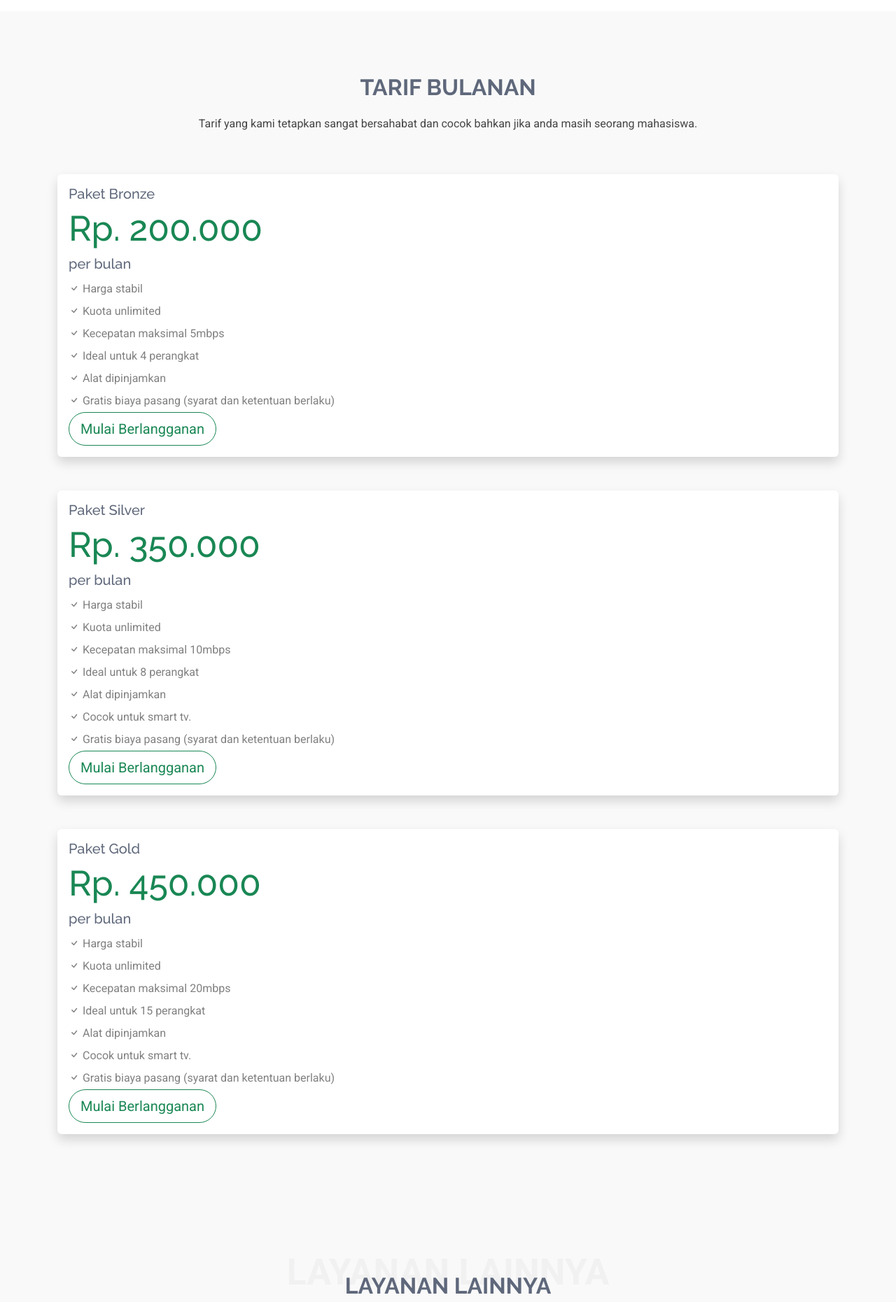
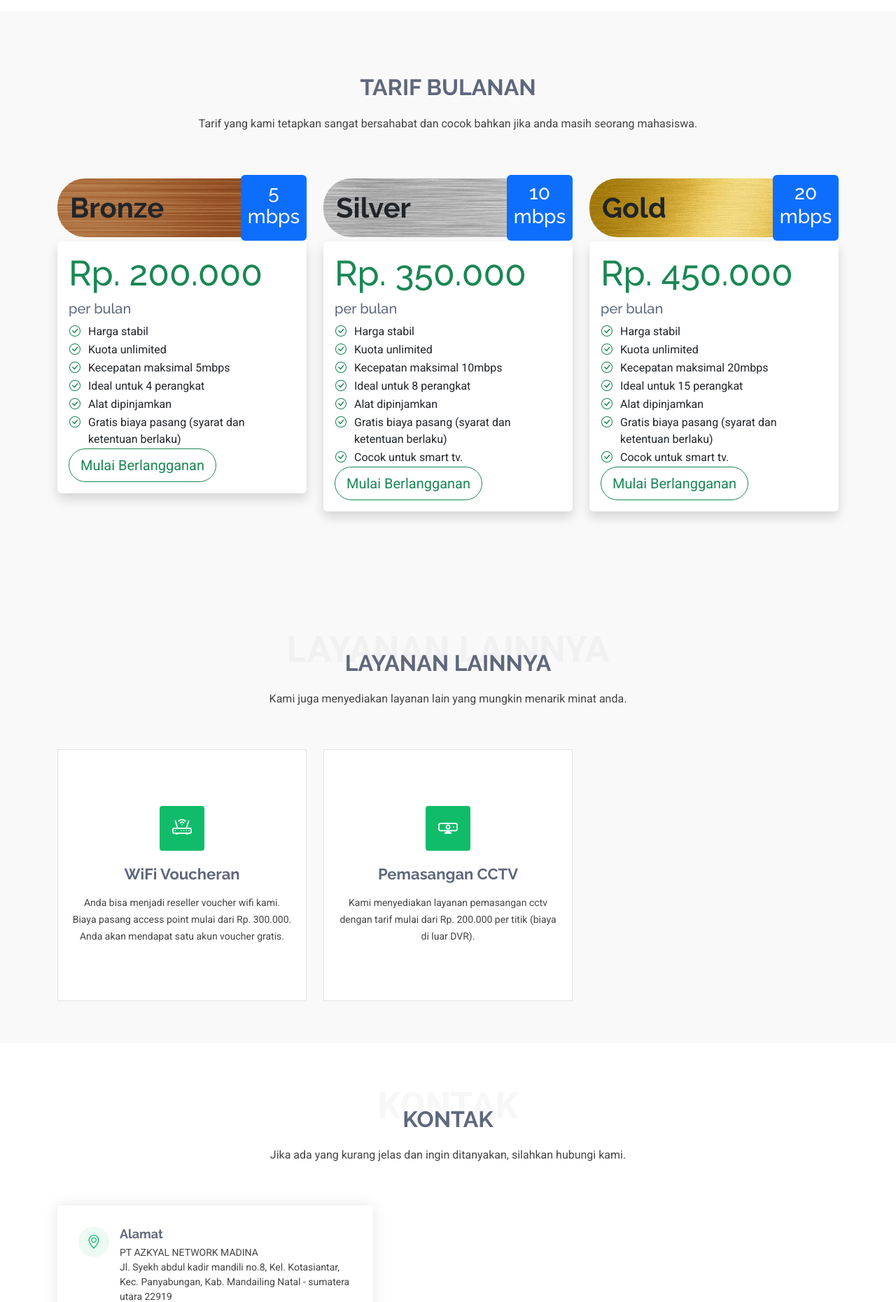
Before and after one commit to usmannasution80/azkyal-web, a PHP site: page / in a window 1280 px wide. Shown: the part 2370-4231 px from the top of the page at 70% size. Run offline with PHP 8.4, Linux system fonts and the light colour scheme.

Commit message:
Update looks of rates

```diff
--- a/assets/css/main2.css
+++ b/assets/css/main2.css
@@ -5,3 +5,24 @@
   width: 80px;
   margin: auto 10px;
 }
+.card-header-rates {
+  position: absolute;
+  top:-90px;
+  width: 100%;
+  border-radius: 40px;
+}
+.card-header-rates h5 {
+  font-size: 40px;
+  margin: 18px;
+}
+.card-header-rates div {
+  text-align: center;
+  position: absolute;
+  right: 0px;
+  top: -5px;
+  bottom: -5px;
+  aspect-ratio: 1/1;
+  display: flex;
+  align-items: center;
+  justify-content: center;
+}
--- a/index.html
+++ b/index.html
@@ -241,7 +241,9 @@
         <p val="monthly_prices_p"></p>
       </div>
 
-      <div class="container" id="rates"></div>
+      <div class="container">
+        <div class="row" id="rates"></div>
+      </div>
       <script>
         (() => {
           let rates_list = [
@@ -281,20 +283,44 @@
           }
           for(let rates of rates_list){
             ratesElementContent += `
-              <div class="card border-0 shadow mb-5" data-aos="fade-up">
+            <div class="col-12 col-lg-4 pt-5 text-center" data-aos="fade-up">
+              <div class="card border-0 shadow mb-5 mt-5 d-inline-block text-start">
+                <div
+                  class="card-header-rates"
+                  style="background:url('/assets/img/background/${rates.pack.toLowerCase()}.jpg')">
+                  <h5 class="text-dark fw-bold">
+                    ${rates.pack}
+                  </h5>
+                  <div class="bg-primary rounded">
+                    <h3 class="text-light">
+                      ${rates.maxSpeed}<br/>
+                      mbps
+                    </h3>
+                  </div>
+                </div>
                 <div class="card-body">
-                  <h6 style="font-size:20px" val="package" val-package="${rates.pack}"></h6>
                   <h2 class="text-success" style="font-size:50px"><span val="idr_cost" val-cost="${rates.rates}"></span></h2>
                   <h1 style="font-size:20px">per bulan</h1>
-                  <div style="color:grey;line-height:200%">
-                    <div><i class="bi bi-check"></i> <span val="package_benefit_1"/></div>
-                    <div><i class="bi bi-check"></i> <span val="package_benefit_2"/></div>
-                    <div><i class="bi bi-check"></i> <span val="package_benefit_3" val-speed="${rates.maxSpeed}"/>Kecepatan maksimal ${rates.maxSpeed}mbps</div>
-                    <div><i class="bi bi-check"></i> <span val="package_benefit_4" val-device-count="${rates.devices}"/></div>
-                    <div><i class="bi bi-check"></i> <span val="package_benefit_5"/></div>
-                    <div class="${rates.pack === 'Bronze' ? 'd-none' : ''}"><i class="bi bi-check"></i> <span val="package_benefit_7"/></div>
-                    <div><i class="bi bi-check"></i> <span val="package_benefit_6"/></div>
-                  </div>
+                  <table border="0">
+                    ${(() => {
+                      let listBenefit = '';
+                      for(let i=1;i<=7;i++){
+                        if(rates.pack === 'Bronze' && i ===7)
+                          continue;
+                        listBenefit += `<tr>
+                          <td style="vertical-align:top">
+                            <i class="bi bi-check-circle text-success"></i>
+                          </td>
+                          <td
+                            style="padding-left:10px"
+                            val="package_benefit_${i}"
+                            val-speed="${rates.maxSpeed}"
+                            val-device-count="${rates.devices}"></td>
+                        </tr>`;
+                      }
+                      return listBenefit;
+                    })()}
+                  </table>
                   <a
                     href="${waLink(rates.pack, rates.rates)}"
                     class="btn btn-outline-success btn-lg rounded-pill"
```
Also changed, not shown: assets/img/background/bronze.jpg (added), assets/img/background/gold.jpg (added), assets/img/background/silver.jpg (added).
